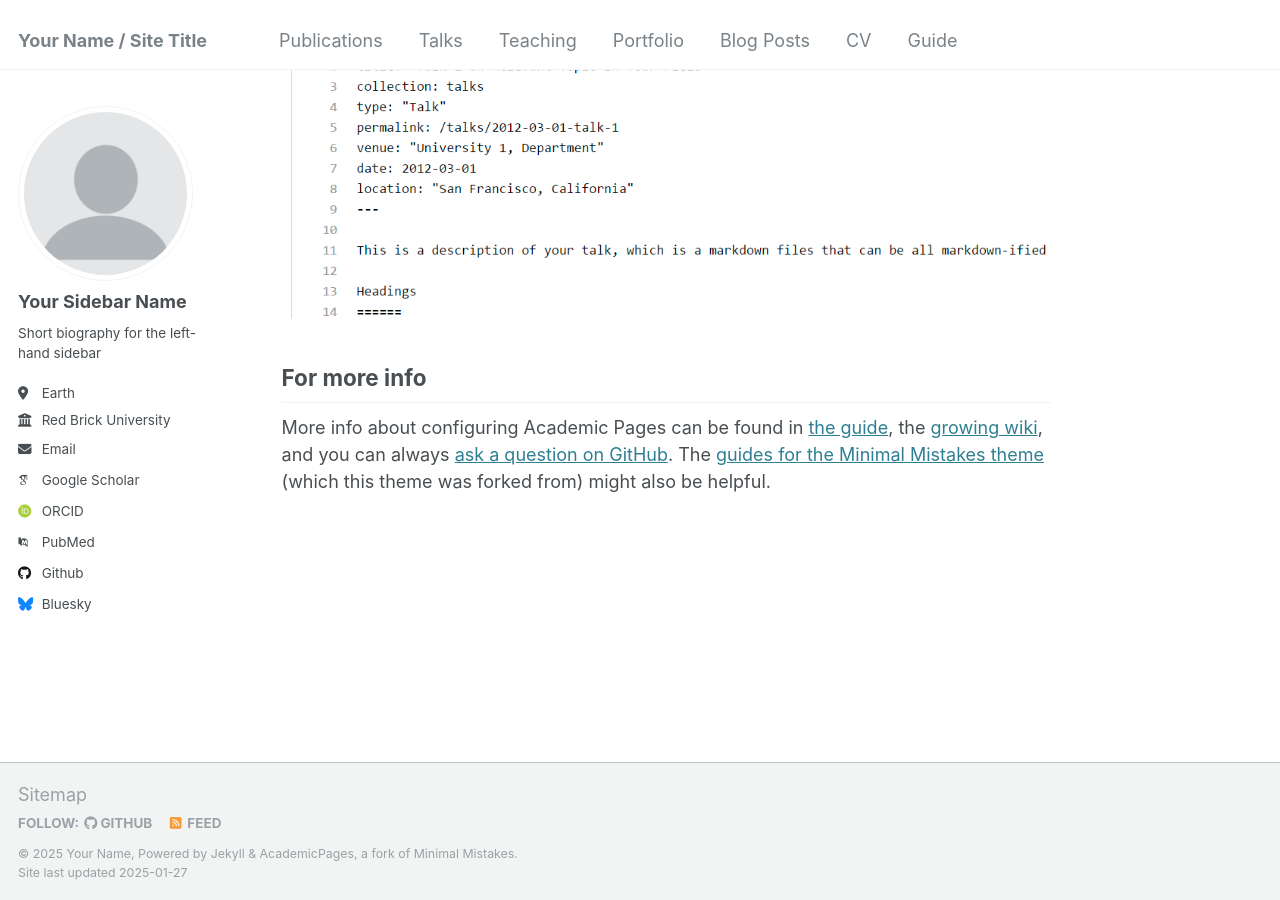
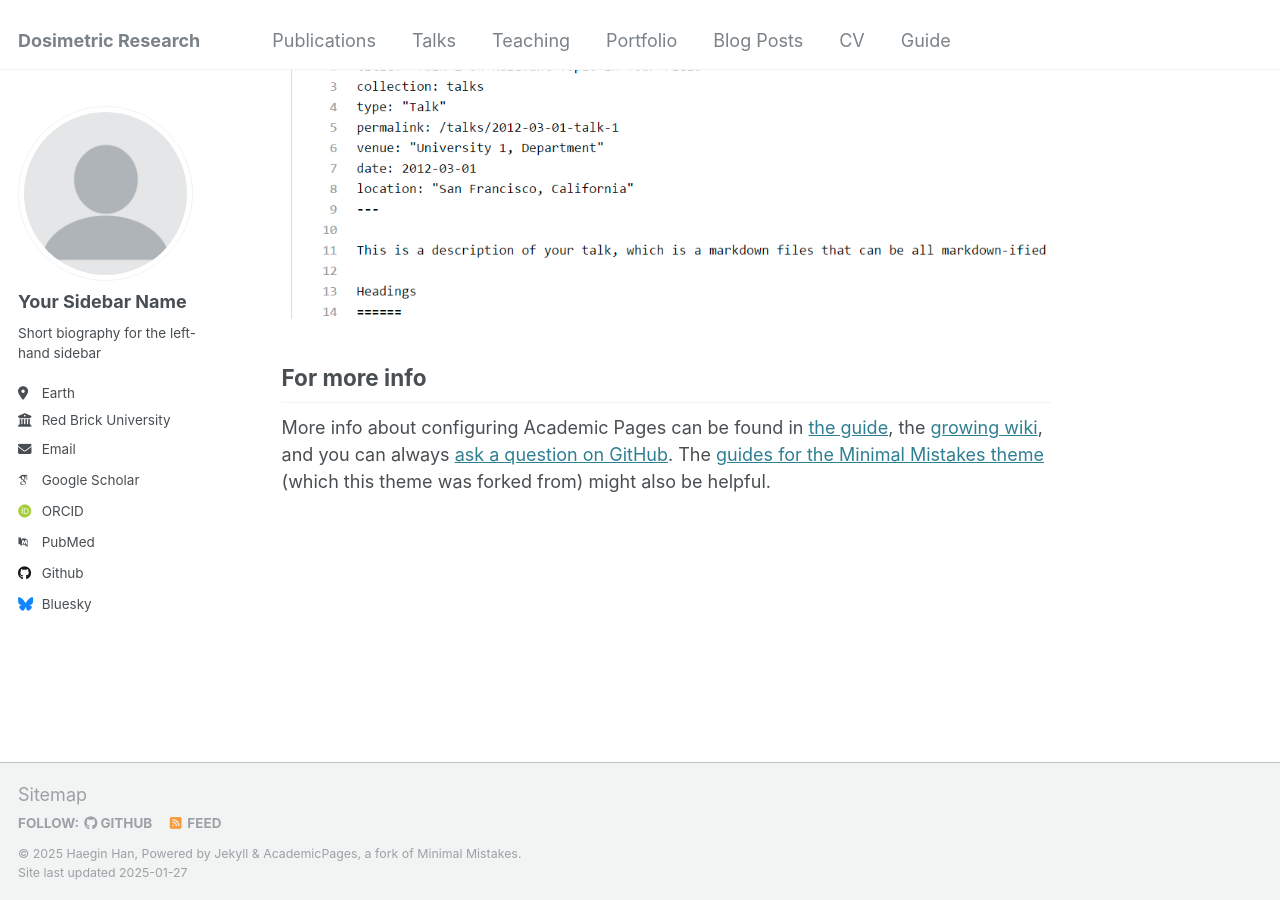
Before and after one commit to haeginh/haeginh.github.io, a Jekyll site: the page built from _pages/about.md, in a window 1280 px wide and 900 px high, scrolled down 2643 px. Built offline with Jekyll 4.4.1, drawn with Linux system fonts in a browser that asks for light colours; some web fonts are replaced.

Commit message:
title and name

```diff
--- a/_config.yml
+++ b/_config.yml
@@ -8,13 +8,13 @@
 
 # Basic Site Settings
 locale                   : "en-US"
-title                    : "Your Name / Site Title"
+title                    : "Dosimetric Research"
 title_separator          : "-"
-name                     : &name "Your Name"
-description              : &description "personal description"
-url                      : https://academicpages.github.io # the base hostname & protocol for your site e.g. "https://[your GitHub username].github.io"
+name                     : &name "Haegin Han"
+description              : &description "PostDoc Fellow, National Cancer Institute (NCI)"
+url                      : https://haeginh.github.io # the base hostname & protocol for your site e.g. "https://[your GitHub username].github.io"
 baseurl                  : "" # the subpath of your site, e.g. "/blog"
-repository               : "academicpages/academicpages.github.io"
+repository               : "haeginh/haeginh.github.io"
 
 # Site Author - The following control what appear as part of the author content on the side bar.
 #               If a field is blank the icon and link will not appear, otherwise it will be shown.
@@ -44,7 +44,7 @@ author:
   bitbucket        : # Username - Update with your username on the site
   codepen          : # Username
   dribbble         : # Username
-  github           : "academicpages"
+  github           : "haeginh"
   kaggle           : # Username
   stackoverflow    : # User number or user number and name (i.e., use "1" or "1/jeff-atwood")
 
```
